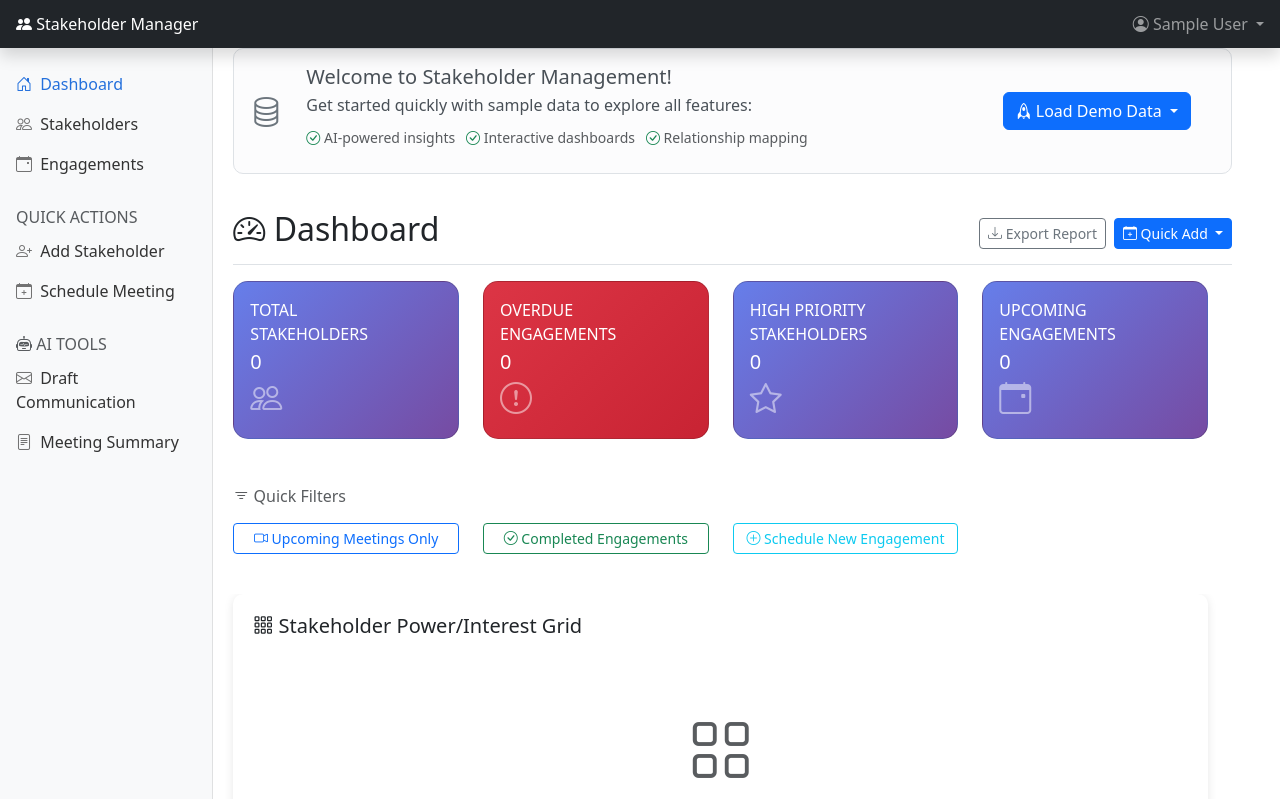
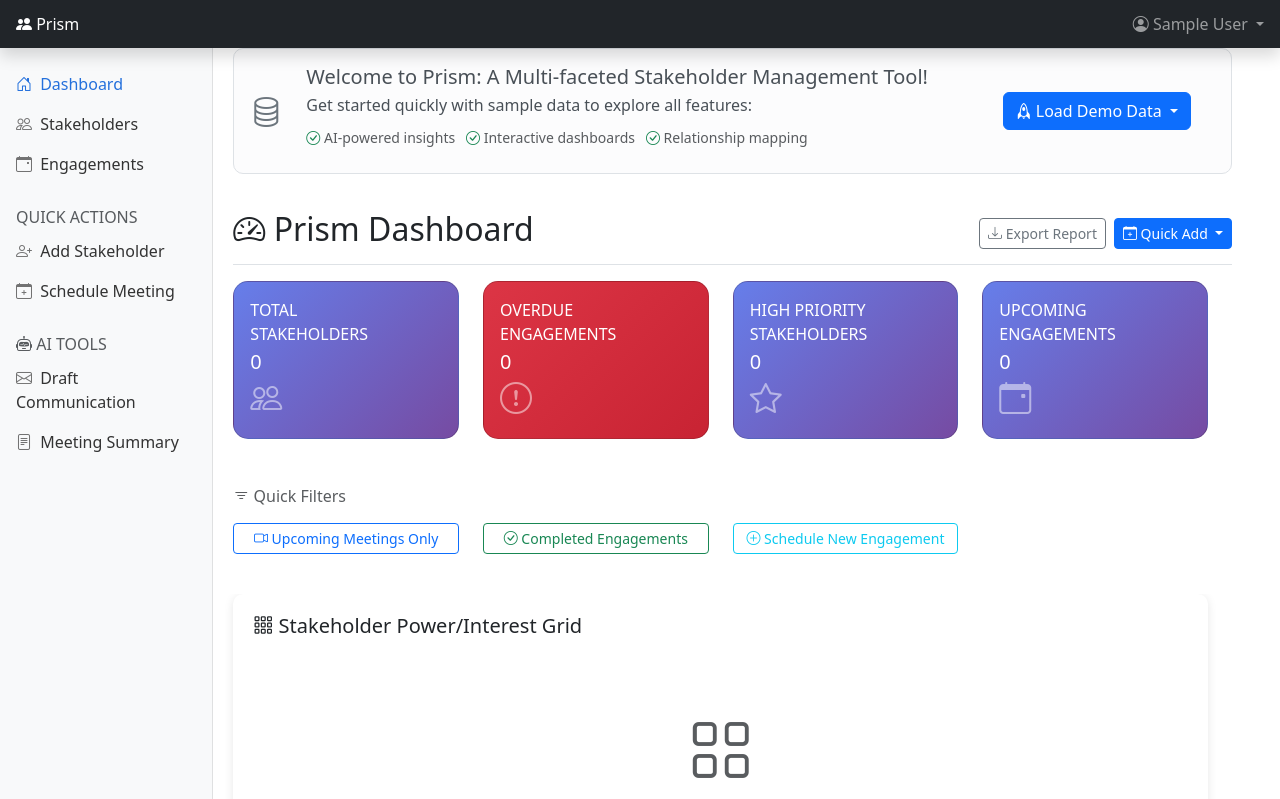
Before and after one commit to paulavishek/prism-stakeholder-management, a Django app: page /dashboard/ in a window 1280 px wide. Shown: the top 799 px of the page. Run offline with Django 5.2, Linux system fonts and the light colour scheme; the visitor is signed in with stand-in values (Sample User, id 1); data that the repository does not hold is empty.

Commit message:
Update titles and welcome message to include 'Prism' branding in base and dashboard templates

```diff
--- a/templates/base.html
+++ b/templates/base.html
@@ -3,7 +3,7 @@
 <head>
     <meta charset="UTF-8">
     <meta name="viewport" content="width=device-width, initial-scale=1.0">
-    <title>{% block title %}Stakeholder Management System{% endblock %}</title>
+    <title>{% block title %}Prism - Stakeholder Management System{% endblock %}</title>
 
     <!-- CSRF Token for AJAX requests -->
     <meta name="csrf-token" content="{{ csrf_token }}">
@@ -121,7 +121,7 @@
     <!-- Top Navigation -->
     <nav class="navbar navbar-dark sticky-top bg-dark flex-md-nowrap p-0 shadow">
         <a class="navbar-brand col-md-3 col-lg-2 me-0 px-3 fs-6" href="{% url 'dashboard' %}">
-            <i class="bi bi-people-fill"></i> Stakeholder Manager
+            <i class="bi bi-people-fill"></i> Prism
         </a>
 
         <button class="navbar-toggler position-absolute d-md-none collapsed" type="button"
--- a/templates/stakeholders/dashboard.html
+++ b/templates/stakeholders/dashboard.html
@@ -1,6 +1,6 @@
 {% extends 'base.html' %}
 
-{% block title %}Dashboard - Stakeholder Management{% endblock %}
+{% block title %}Prism Dashboard - Stakeholder Management{% endblock %}
 
 {% block extra_css %}
 <style>    .metric-card {
@@ -283,7 +283,7 @@
             <i class="bi bi-database" style="font-size: 2rem; color: #6c757d;"></i>
         </div>
         <div class="col">
-            <h5 class="mb-1">Welcome to Stakeholder Management!</h5>
+            <h5 class="mb-1">Welcome to Prism: A Multi-faceted Stakeholder Management Tool!</h5>
             <p class="mb-2">Get started quickly with sample data to explore all features:</p>
             <div class="feature-highlights mb-2">
                 <small class="text-muted">
@@ -325,7 +325,7 @@
 {% endif %}
 
 <div class="d-flex justify-content-between flex-wrap flex-md-nowrap align-items-center pt-3 pb-2 mb-3 border-bottom">
-    <h1 class="h2"><i class="bi bi-speedometer2"></i> Dashboard</h1>    <div class="btn-toolbar mb-2 mb-md-0">
+    <h1 class="h2"><i class="bi bi-speedometer2"></i> Prism Dashboard</h1>    <div class="btn-toolbar mb-2 mb-md-0">
         <div class="btn-group me-2">
             <button type="button" class="btn btn-sm btn-outline-secondary" onclick="exportReport()">
                 <i class="bi bi-download"></i> Export Report
```
